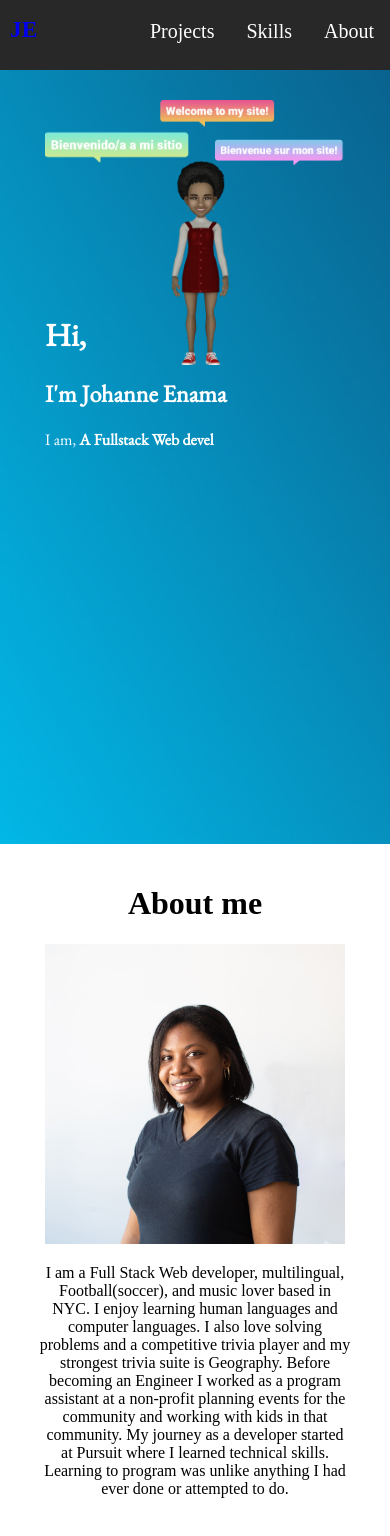
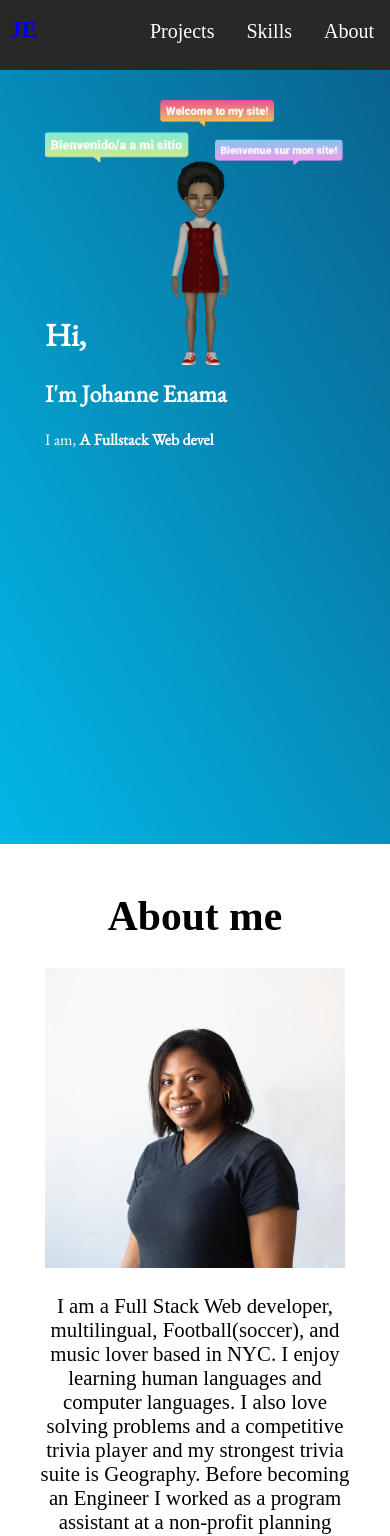
Before and after one commit to jenama/jenama.github.io, a React (Create React App) app: page / in a window 390 px wide. Shown: the top 1536 px of the page. Built offline with nearby package versions, Linux system fonts and the light colour scheme; a web font is replaced by a local one.

Commit message:
Attempting to add meta tags

```diff
--- a/package.json
+++ b/package.json
@@ -13,6 +13,7 @@
         "react-animated-slider": "^2.0.0",
         "react-bootstrap": "^1.3.0",
         "react-dom": "^16.13.0",
+        "react-helmet": "^6.1.0",
         "react-photo-gallery": "^8.0.0",
         "react-router-dom": "^5.2.0",
         "react-scripts": "^3.4.3",
--- a/src/App.css
+++ b/src/App.css
@@ -146,6 +146,7 @@
   overflow-x: hidden;
   padding-top: 20px;
   font-family: 'Patrick Hand SC', cursive;
+  font-size: 1.3em;
 }
 
 .projects-cards {
@@ -212,12 +213,15 @@
   grid-template-columns: 1fr 1fr 1fr 1fr;
   text-align: center;
 }
-
-@media screen and (max-width: 692px) {
-  .about-container .content {
+@media screen and (max-width: 978px) {
+   .about-container .content {
     display: block;
     text-align: center;
   }
+}
+
+@media screen and (max-width: 692px) {
+
   .skill-item {
     margin: 0 0.5em;
     font-size: 0.9em;
--- a/src/App.js
+++ b/src/App.js
@@ -5,20 +5,25 @@
 import Skills from "./Components/Skills";
 import Projects from "./Components/Projects";
 import Footer from "./Components/Footer";
+import { Helmet } from "react-helmet";
 import "./App.css";
 
 class App extends React.Component {
-
   render() {
     return (
       <div className="App">
-        <Navbar/>
-        <Homepage2/>
-        <About/>
-        <Skills/>
-        <Projects/>
+        <Helmet>
+          <meta charSet="utf-8" />
+          <title>My Title</title>
+          <link rel="canonical" href="http://mysite.com/example" />
+        </Helmet>
+        <Navbar />
+        <Homepage2 />
+        <About />
+        <Skills />
+        <Projects />
         {/* <Contact/> */}
-        <Footer/>
+        <Footer />
       </div>
     );
   }
```
Also changed, not shown: 1 other file (tests, documents, lock files or other folders).
